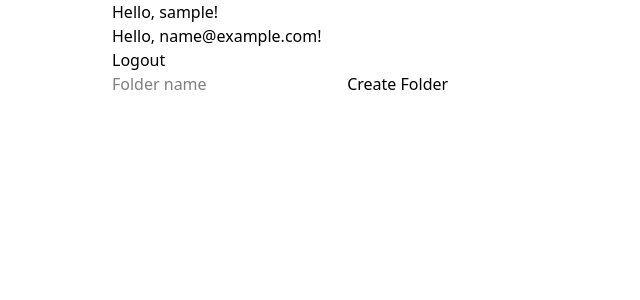
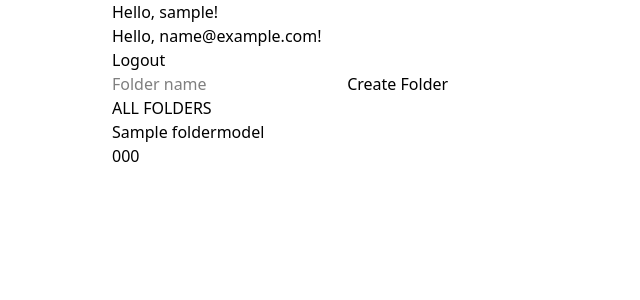
Before and after one commit to DaleStack/Mnemo, a Django app: page /mnemo/home/ in a window 1280 px wide. Shown: the top 300 px of the page, without its empty margins (0-640 px from the left). Run offline with Django 5.2, Linux system fonts and the light colour scheme; a user stored in the database is signed in; tables that the repository leaves empty hold one stand-in row (values such as "Sample post"); style sheets or scripts are compiled from the project's sources; some libraries are stand-ins or nearby versions.

Commit message:
feat: read folders

```diff
--- a/folders/templates/folders/home.html
+++ b/folders/templates/folders/home.html
@@ -12,4 +12,15 @@
     <input type="text" name="subject_name" placeholder="Folder name">
     <button type="submit">Create Folder</button>
 </form>
+
+<p>ALL FOLDERS</p>
+{% for folder in folders %}
+    <div>
+        <p>{{ folder.subject_name }}</p>
+        <p>{{ folder.code }}</p>
+    </div>
+{% empty %}
+    <p>No folders available.</p>
+{% endfor %}
+
 {% endblock %}
--- a/folders/views.py
+++ b/folders/views.py
@@ -8,7 +8,8 @@ from django.contrib import messages
 @login_required
 def home_page(request):
     user = request.user
-    return render(request, 'folders/home.html', {'user':user})
+    folders = FolderModel.objects.filter(user=user)
+    return render(request, 'folders/home.html', {'user':user, 'folders': folders})
 
 @login_required
 def create_folder(request):
```
